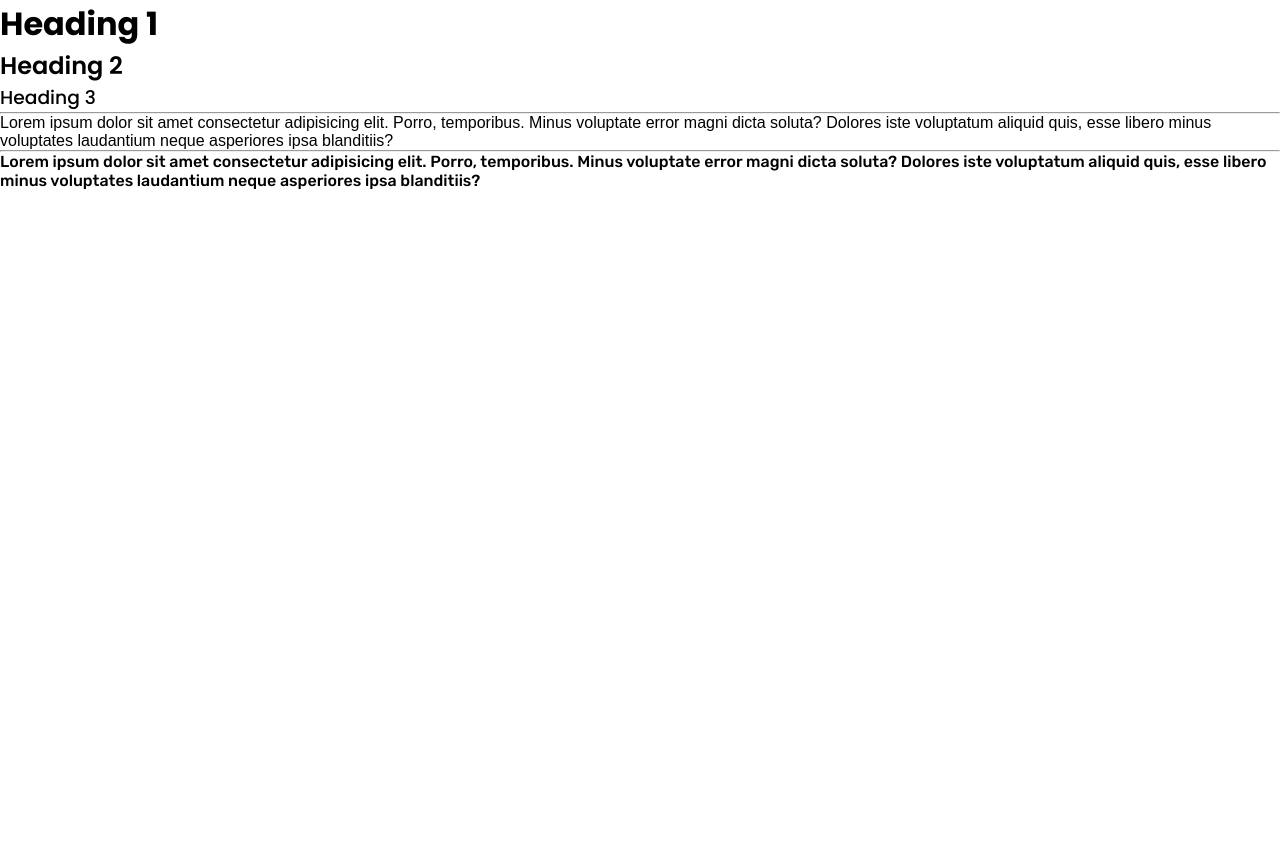
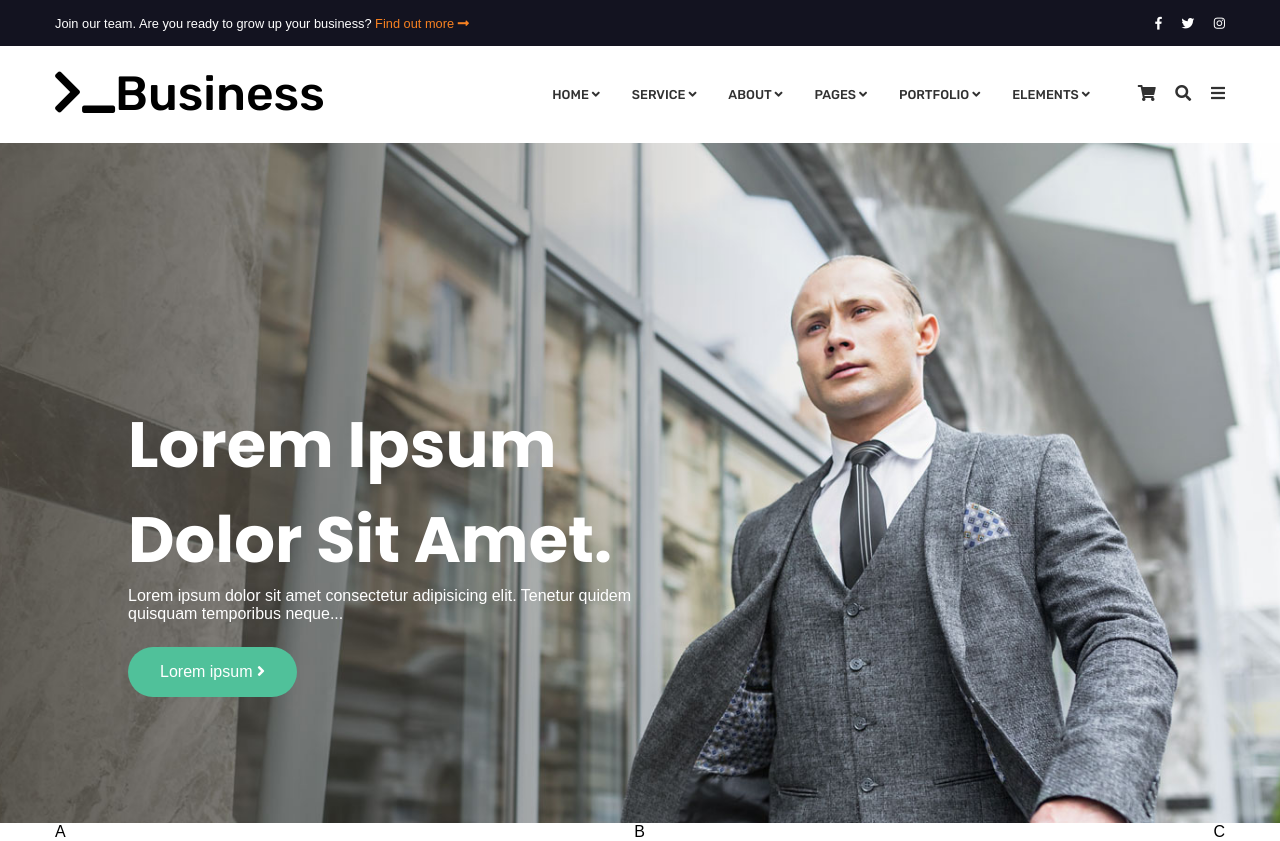
Before and after one commit to taharbelhouchat/Business-website, a website: page dist/index.html in a window 1280 px wide. Before the commit the page ends 800 px from the top, so only its background shows below. Drawn offline with Linux system fonts and the light colour scheme; a web font is replaced by a local one.

Commit message:
topbar,navbar and header

```diff
--- /dev/null
+++ b/scss/_base.scss
@@ -0,0 +1,81 @@
+*,
+*::before,
+*::after {
+  margin: 0;
+  padding: 0;
+  box-sizing: border-box;
+}
+
+body {
+  font-family: "Muli", sans-serif;
+}
+
+nav {
+  font-family: "Rubik", sans-serif;
+  font-weight: 500;
+}
+
+h1,
+h2,
+h3,
+h4,
+h5,
+h6 {
+  font-family: "Poppins", sans-serif;
+}
+
+h1 {
+  font-weight: 700;
+}
+
+h2 {
+  font-weight: 600;
+}
+
+h3 {
+  font-weight: 500;
+}
+
+a {
+  text-decoration: none;
+}
+
+p {
+  font-family: "Muli", sans-serif !important;
+}
+
+.container {
+  max-width: 1170px;
+  margin-right: auto;
+  margin-left: auto;
+}
+
+.flex {
+  display: flex;
+  justify-content: space-between;
+  align-content: center;
+  flex-wrap: wrap;
+}
+
+.btn {
+  padding: 1rem 2rem;
+  border-radius: 2rem;
+  display: inline-block;
+  color: #fff;
+
+  &-green {
+    background: $green-color;
+
+    &:hover {
+      background-color: darken($green-color, 10);
+    }
+  }
+
+  &-dark {
+    background: $dark-color;
+
+    &:hover {
+      background: darken($dark-color, 10);
+    }
+  }
+}
--- /dev/null
+++ b/scss/_variables.scss
@@ -0,0 +1,4 @@
+$primary-color: #131320;
+$secondary-color: #f78121;
+$green-color: #50c19a;
+$dark-color: #313131;
--- a/scss/main.scss
+++ b/scss/main.scss
@@ -1,37 +1,90 @@
-*,
-*::before,
-*::after {
-  margin: 0;
-  padding: 0;
-  box-sizing: border-box;
+@import "variables";
+@import "base";
+
+// Top Bar
+.topbar {
+  background: $primary-color;
+  color: #fff;
+  font-size: 0.8rem;
+  line-height: 1.5rem;
+  padding: 0.75rem 00 0.6rem;
+
+  .text {
+    p {
+      a {
+        color: $secondary-color;
+      }
+    }
   }
 
-body {
-  font-family: "Muli", sans-serif;
+  .social {
+    i {
+      margin-right: 1rem;
+
+      &:last-child {
+        margin-right: 0;
+      }
+    }
+  }
 }
 
+// Nav Bar
 nav {
-  font-family: "Rubik", sans-serif;
-  font-weight: 500;
+  line-height: 6rem;
+
+  .brand {
+    font-size: 3rem;
   }
 
-h1,
-h2,
-h3,
-h4,
-h5,
-h6 {
-  font-family: "Poppins", sans-serif;
+  .nav-box {
+    display: flex;
+    a {
+      color: $dark-color;
+      display: inline-block;
     }
 
-h1 {
-  font-weight: 700;
+    ul.navbar {
+      list-style: none;
+      display: flex;
+      li {
+        a {
+          margin-right: 2rem;
+          text-transform: uppercase;
+          font-size: 0.8rem;
+        }
+      }
     }
 
-h2 {
-  font-weight: 600;
+    .icons {
+      a {
+        margin-left: 1rem;
+      }
+    }
+  }
 }
 
-h3 {
-  font-weight: 500;
+// Header
+header {
+  height: calc(100vh - 7.5rem);
+  background: url("../img/header.jpg") no-repeat top / cover;
+  position: relative;
+  color: #fff;
+
+  .box {
+    padding-top: 8rem;
+    top: 50%;
+    transform: translateY(-50%);
+    left: 10vw;
+    position: absolute;
+    width: 40vw;
+    h1 {
+      font-size: 4rem;
+      text-transform: capitalize;
     }
+    p {
+      padding-bottom: 1.5rem;
+    }
+  }
+}
+
+// header Bottom Boxes
```
Also changed, not shown: dist/css/main.css, dist/img/header.jpg (added), dist/index.html. Lines whose indentation alone changed are shown as unchanged.
